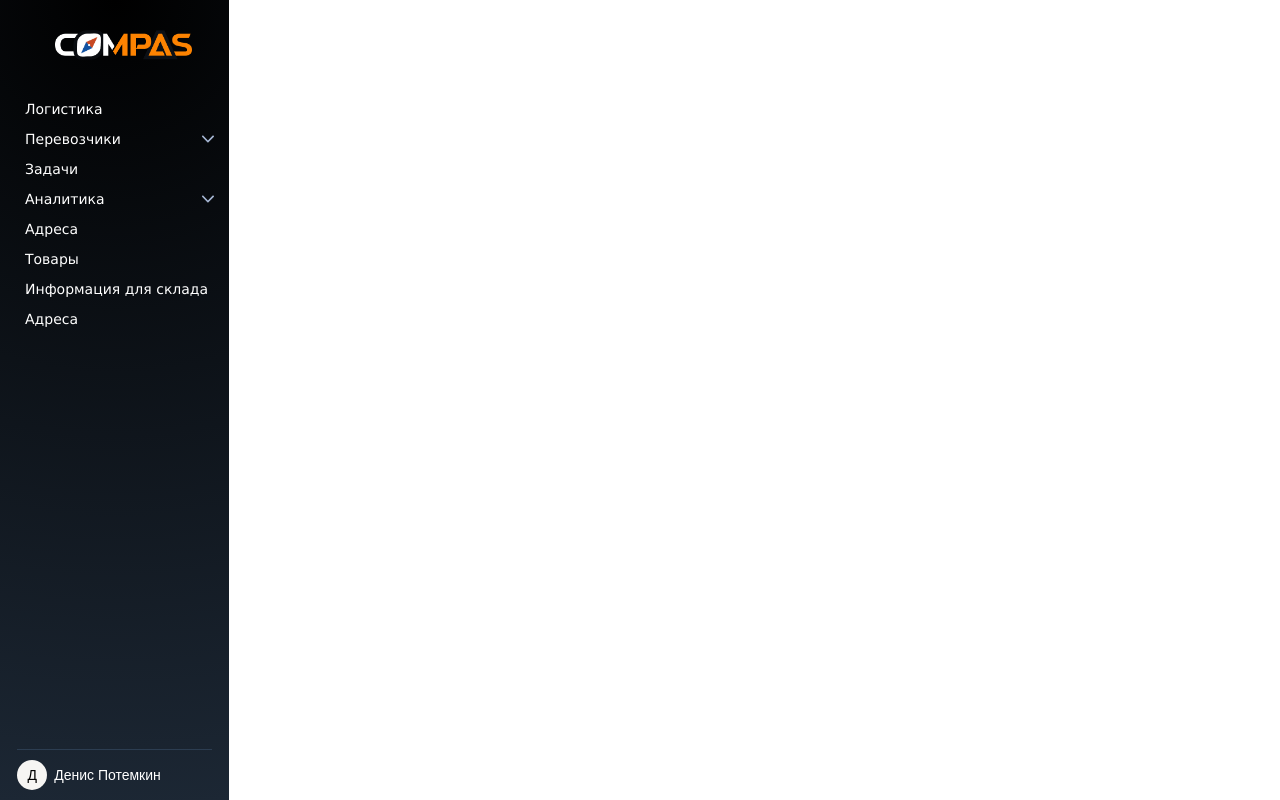
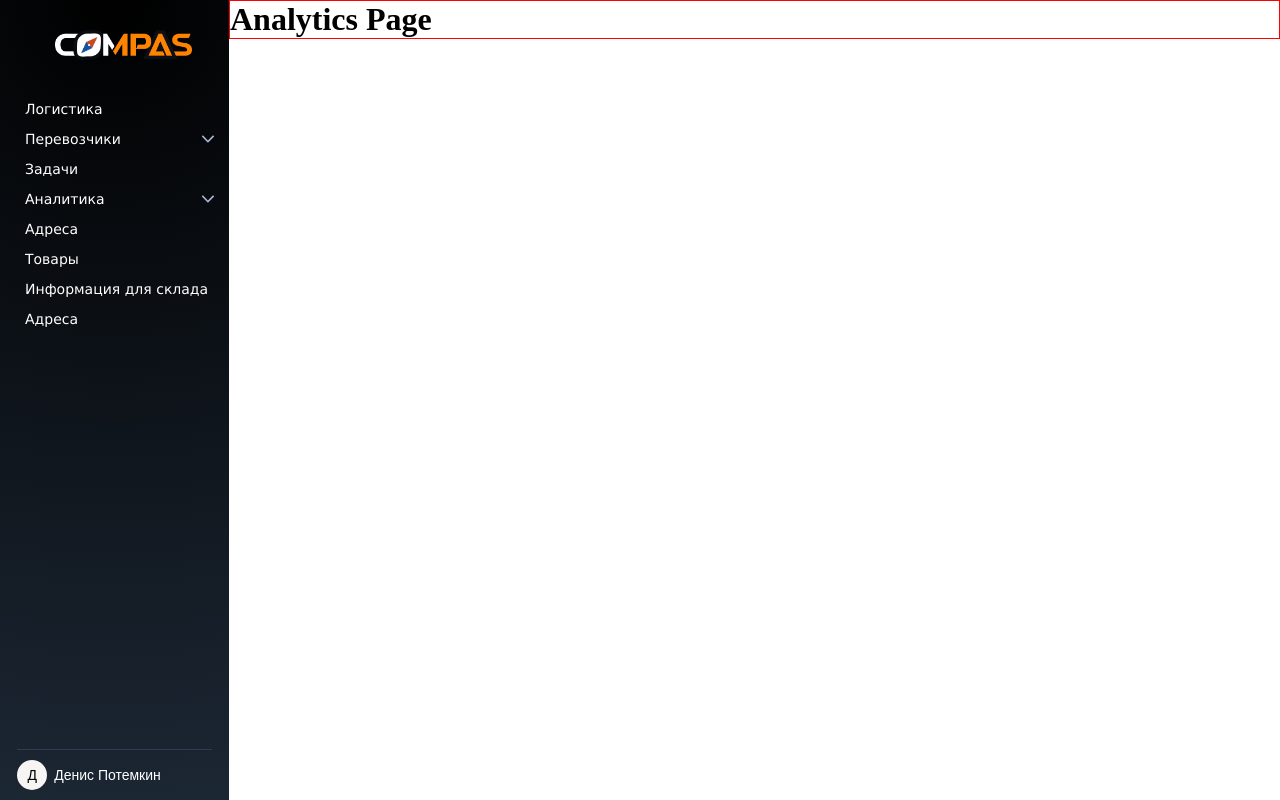
Before and after one commit to SpeedyM282/analytics-page, a React (Create React App) app: page / in a window 1280 px wide. Built offline with nearby package versions, Linux system fonts and the light colour scheme; a web font is replaced by a local one.

Commit message:
add Analytics page

```diff
--- a/src/App.jsx
+++ b/src/App.jsx
@@ -2,15 +2,16 @@ import React from "react";
 // import Button from './components/Button';
 // import Input from './components/Input';
 import Sidebar from './components/Sidebar';
+import Analytics from './pages/Analytics';
 import './App.scss';
 
 const App = () => {
   return (
-    <div className="App">
-      {/* <Button/> */}
-      {/* <Input withLink={true} />
-      <Input withLink={false} /> */}
+    <div className="app">
       <Sidebar user='Денис Потемкин' />
+      <main className="app__main">
+        <Analytics />
+      </main>
     </div>
   );
 }
--- a/src/App.scss
+++ b/src/App.scss
@@ -1,6 +1,7 @@
-.App {
-  // padding: 50px;
+.app {
   display: flex;
-  flex-direction: column;
-  gap: 30px;
 }
+
+.app__main {
+  width: 100%;
+}
--- /dev/null
+++ b/src/pages/Analytics/index.jsx
@@ -0,0 +1,12 @@
+import React from "react";
+import './style.scss';
+
+const Analytics = () => {
+  return (
+    <div className="analytics">
+      <h1>Analytics Page</h1>
+    </div>
+  );
+}
+
+export default Analytics;
--- /dev/null
+++ b/src/pages/Analytics/style.scss
@@ -0,0 +1,3 @@
+.analytics {
+  border: 1px solid red;
+}
```
